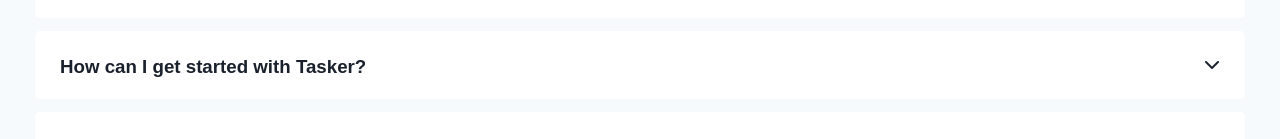
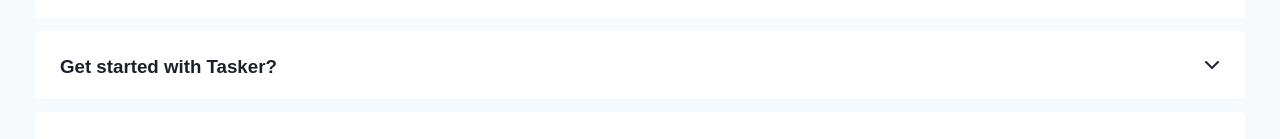
Before and after one commit to Babadinho/lettings-test, a website: page index.html in a window 1280 px wide. Shown: the part 1800-1939 px from the top of the page. Drawn offline with nearby package versions, Linux system fonts and the light colour scheme.

Commit message:
minor fix for faq section

```diff
--- a/index.html
+++ b/index.html
@@ -48,7 +48,7 @@
         </div>
         <div class="faq__item">
             <div class="faq__question">
-                <h3>How can I get started with Tasker?</h3><span><i class="fa-solid fa-chevron-down"></i></span>
+                <h3>Get started with Tasker?</h3><span><i class="fa-solid fa-chevron-down"></i></span>
             </div>
             <div class="faq__answer">
                 <p>To get started, simply enter your name in the form and click "Continue."</p>
```
